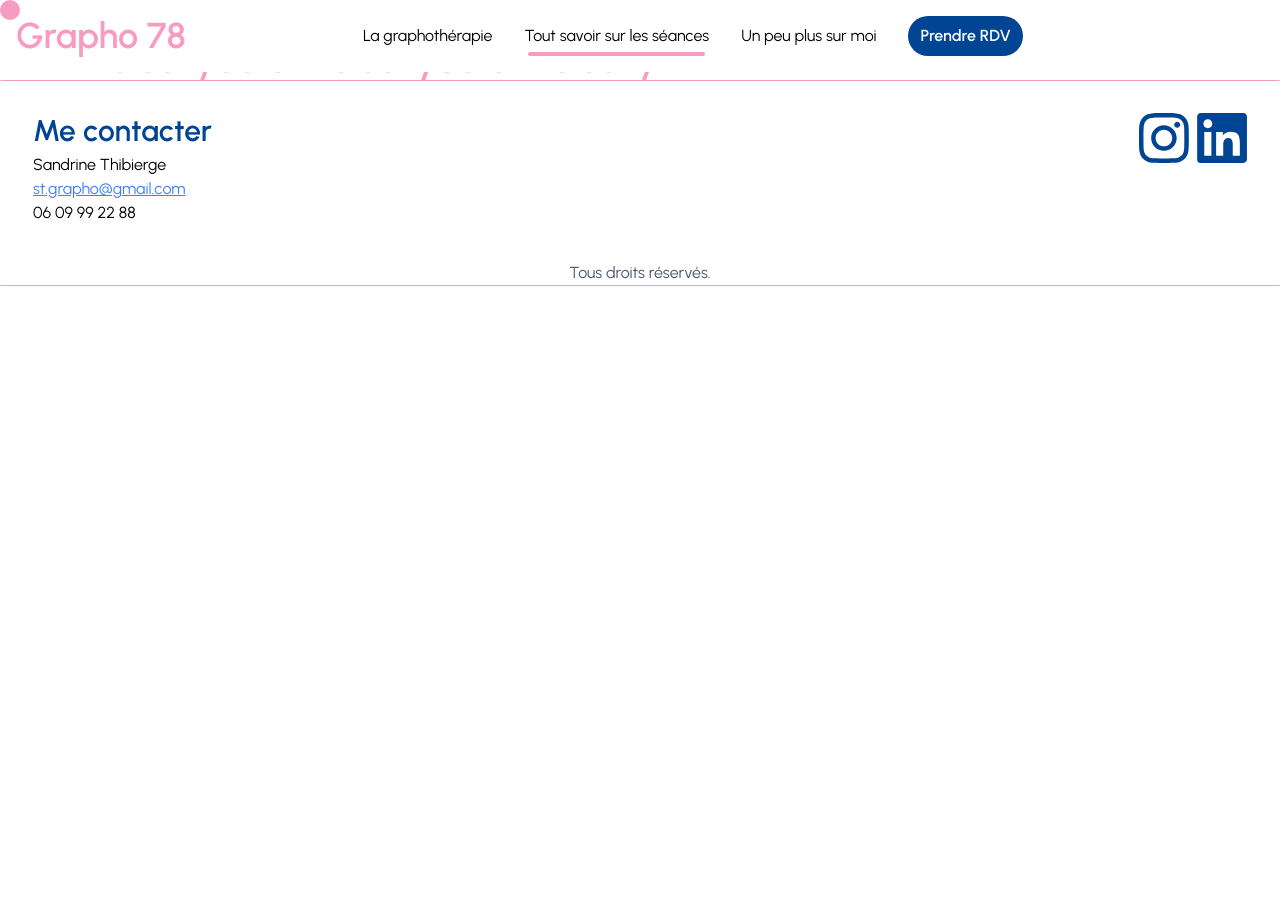
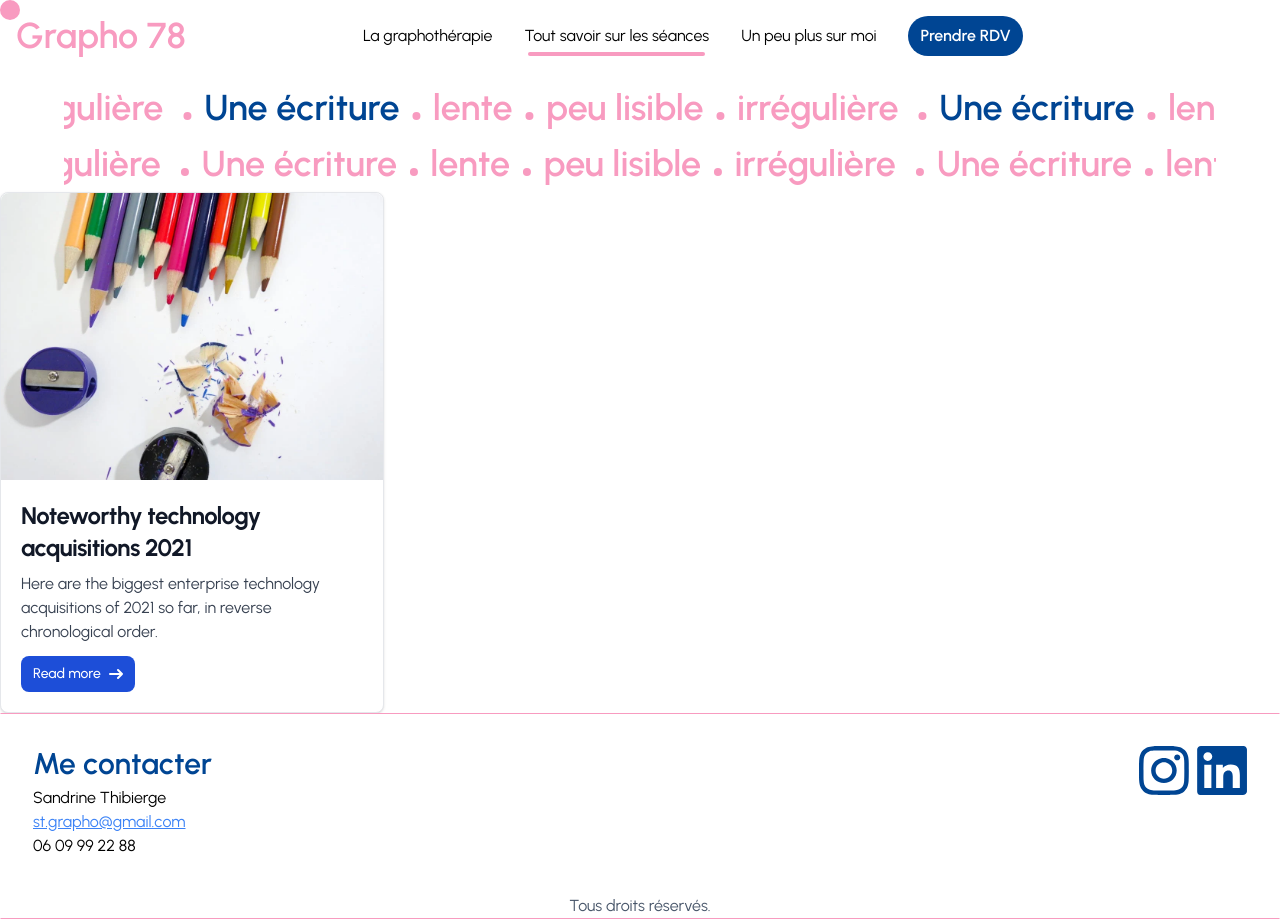
Before and after one commit to ThibSara/grapho-website, a Next.js app: page /seances in a window 1280 px wide. Before the commit the page ends 800 px from the top, so only its background shows below. Built offline with nearby package versions, Linux system fonts and the light colour scheme.

Commit message:
feat: Add lazy loading for images in Seances page

```diff
--- a/src/app/seances/page.js
+++ b/src/app/seances/page.js
@@ -1,10 +1,36 @@
 import HeroSection from "@/components/seances/HeroSection";
 import Test from "@/components/seances/Test";
+import Image from "next/image";
 
 export default function Seances() {
   return (
 <main className="bg-background font-urbanist">
     <Test/>
+
+
+<div class="max-w-sm bg-white border border-gray-200 rounded-lg shadow dark:bg-gray-800 dark:border-gray-700">
+    <a href="#">
+<Image
+          className="rounded-t-lg"
+          src="/images/carousel/stylos.jpg"
+          width={400}
+          height={300}
+          alt=""
+        />    </a>
+    <div class="p-5">
+        <a href="#">
+            <h5 class="mb-2 text-2xl font-bold tracking-tight text-gray-900 dark:text-white">Noteworthy technology acquisitions 2021</h5>
+        </a>
+        <p class="mb-3 font-normal text-gray-700 dark:text-gray-400">Here are the biggest enterprise technology acquisitions of 2021 so far, in reverse chronological order.</p>
+        <a href="#" class="inline-flex items-center px-3 py-2 text-sm font-medium text-center text-white bg-blue-700 rounded-lg hover:bg-blue-800 focus:ring-4 focus:outline-none focus:ring-blue-300 dark:bg-blue-600 dark:hover:bg-blue-700 dark:focus:ring-blue-800">
+            Read more
+             <svg class="rtl:rotate-180 w-3.5 h-3.5 ms-2" aria-hidden="true" xmlns="http://www.w3.org/2000/svg" fill="none" viewBox="0 0 14 10">
+                <path stroke="currentColor" stroke-linecap="round" stroke-linejoin="round" stroke-width="2" d="M1 5h12m0 0L9 1m4 4L9 9"/>
+            </svg>
+        </a>
+    </div>
+</div>
+
 </main>
   );
 }
--- a/src/components/seances/Test.jsx
+++ b/src/components/seances/Test.jsx
@@ -24,7 +24,7 @@ function ParallaxText({ children, baseVelocity = 100 }) {
     clamp: false,
   });
 
-  const x = useTransform(baseX, (v) => `${wrap(-20, -45, v)}%`);
+  const x = useTransform(baseX, (v) => `${wrap(-20, -80, v)}%`);
 
   const directionFactor = useRef(1);
   useAnimationFrame((t, delta) => {
@@ -42,16 +42,16 @@ function ParallaxText({ children, baseVelocity = 100 }) {
   });
 
   return (
-    <div className=" mx-auto max-w-6xl  container overflow-hidden items-center">
+    <div className="mx-auto max-w-6xl container overflow-hidden items-center py-2">
       <motion.div
-        className="text-4xl md:text-4xl text-secondary font-semibold whitespace-nowrap flex justify-center"
+        className="text-4xl md:text-4xl text-secondary font-semibold whitespace-nowrap flex"
         style={{ x }}
       >
-        <span>{children} </span>
-        <span>{children} </span>
-        <span>{children} </span>
-        <span>{children} </span>
-
+        {[...Array(4)].map((_, index) => (
+          <span key={index} className="mr-4">
+            {children}
+          </span>
+        ))}
       </motion.div>
     </div>
   );
@@ -59,21 +59,30 @@ function ParallaxText({ children, baseVelocity = 100 }) {
 
 export default function Test() {
   return (
-    <main className="justify-center">
+    <main className="justify-center mt-20">
       <section className="w-full">
-      <ParallaxText baseVelocity={-2}>
-      <span className="text-primary">
-      <span className="dot mx-1 inline-block h-2 w-2 rounded-full bg-secondary" /> {" "}
-            {" "}Une écriture {" "}
-            </span>
-            <span className="dot mx-1 inline-block h-2 w-2 rounded-full bg-secondary" /> {" "}
-            {" "}lente{" "}
-            <span className="dot mx-1 inline-block h-2 w-2 rounded-full bg-secondary" /> {" "}
-            {" "}peu lisible{" "}
-            <span className="dot mx-1 inline-block h-2 w-2 rounded-full bg-secondary" /> {" "}
-            {" "}irrégulière{" "}
-      </ParallaxText>
-      <ParallaxText baseVelocity={2}>Scroll velocity</ParallaxText>
+        <ParallaxText baseVelocity={-2}>
+          <span className="text-primary">
+            <span className="dot mx-1 inline-block h-2 w-2 rounded-full bg-secondary" />{" "}
+            Une écriture{" "}
+          </span>
+          <span className="dot mx-1 inline-block h-2 w-2 rounded-full bg-secondary" />{" "}
+          lente{" "}
+          <span className="dot mx-1 inline-block h-2 w-2 rounded-full bg-secondary" />{" "}
+          peu lisible{" "}
+          <span className="dot mx-1 inline-block h-2 w-2 rounded-full bg-secondary" />{" "}
+          irrégulière{" "}
+        </ParallaxText>
+        <ParallaxText baseVelocity={2}>
+          <span className="dot mx-1 inline-block h-2 w-2 rounded-full bg-secondary" />{" "}
+          Une écriture{" "}
+          <span className="dot mx-1 inline-block h-2 w-2 rounded-full bg-secondary" />{" "}
+          lente{" "}
+          <span className="dot mx-1 inline-block h-2 w-2 rounded-full bg-secondary" />{" "}
+          peu lisible{" "}
+          <span className="dot mx-1 inline-block h-2 w-2 rounded-full bg-secondary" />{" "}
+          irrégulière{" "}
+        </ParallaxText>
       </section>
     </main>
   );
```
